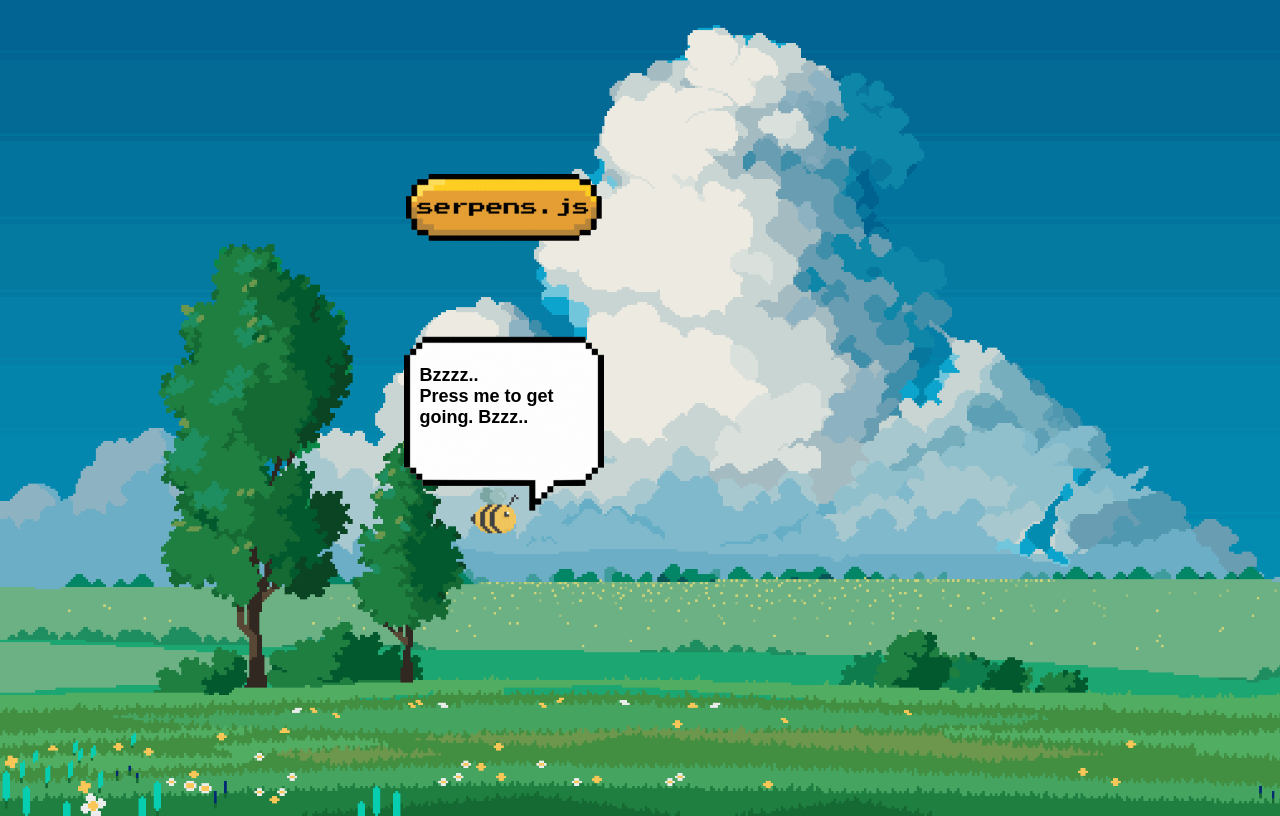
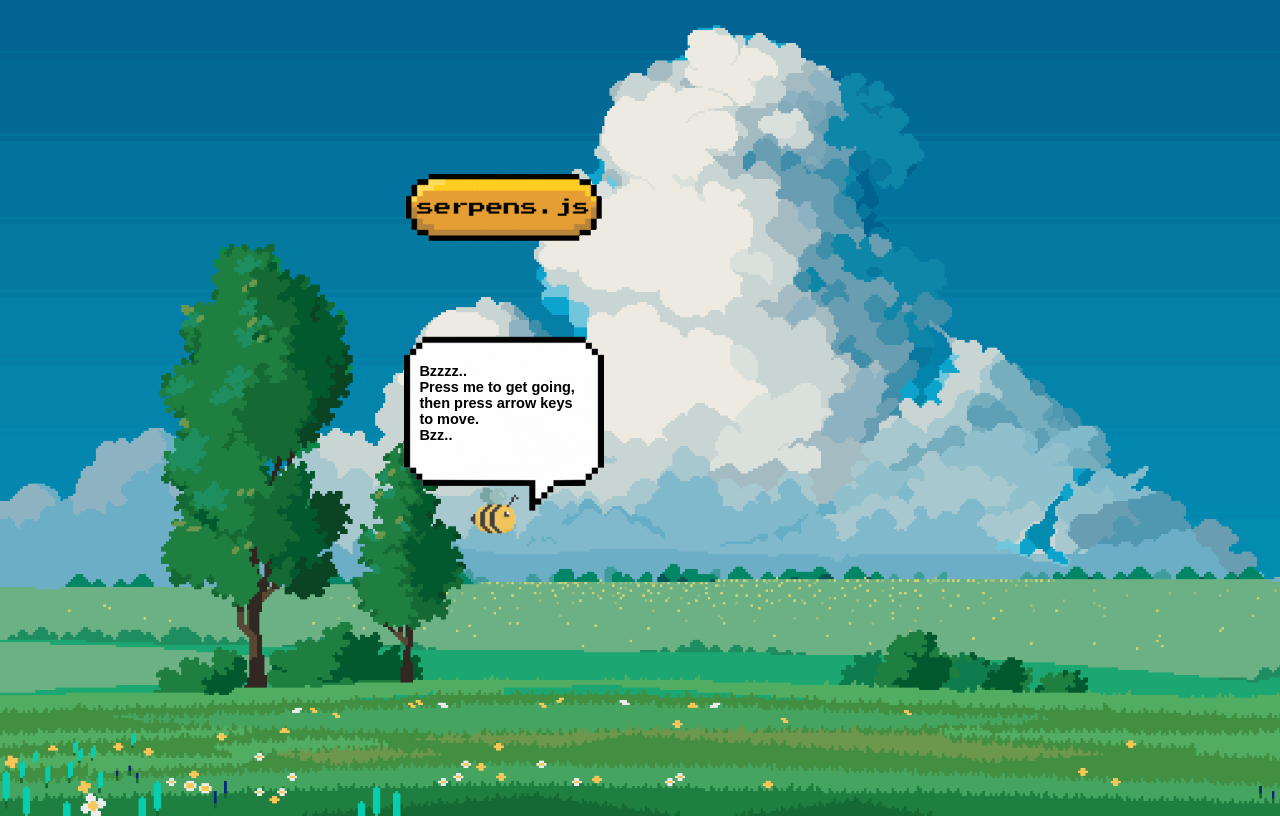
Before and after one commit to dp-daly/js-snake, a plain HTML site: page index.html in a window 1280 px wide. Drawn offline with Linux system fonts and the light colour scheme; a web font is replaced by a local one.

Commit message:
Arrow key instructions added to welcome message

```diff
--- a/css/style.css
+++ b/css/style.css
@@ -19,8 +19,6 @@
     background-image: url('../assets/message.gif');
     background-size: contain;
     background-repeat: no-repeat;
-    font-size: 12px;
-    color: black;
     height: 220px;
     width: 200px;
     padding: 15px;
@@ -28,6 +26,11 @@
     font-size: 12px;
     cursor: pointer;
     align-self: center;
+}
+
+#welcome-message {
+    font-size: 14.5px;
+    color: black;
 }
 
 .initial-title {
--- a/index.html
+++ b/index.html
@@ -41,8 +41,8 @@
           <div class="welcomebox" aria-label="A graphic to welcome the player. It also acts as a button to start the game.">
             <h2 id="welcome-message">
               Bzzzz..
-              <br>Press me to get going.
-              Bzzz..
+              <br>Press me to get going, then press arrow keys to move.
+              <br>Bzz..
             </h2>
           </div>
         </div>
```
